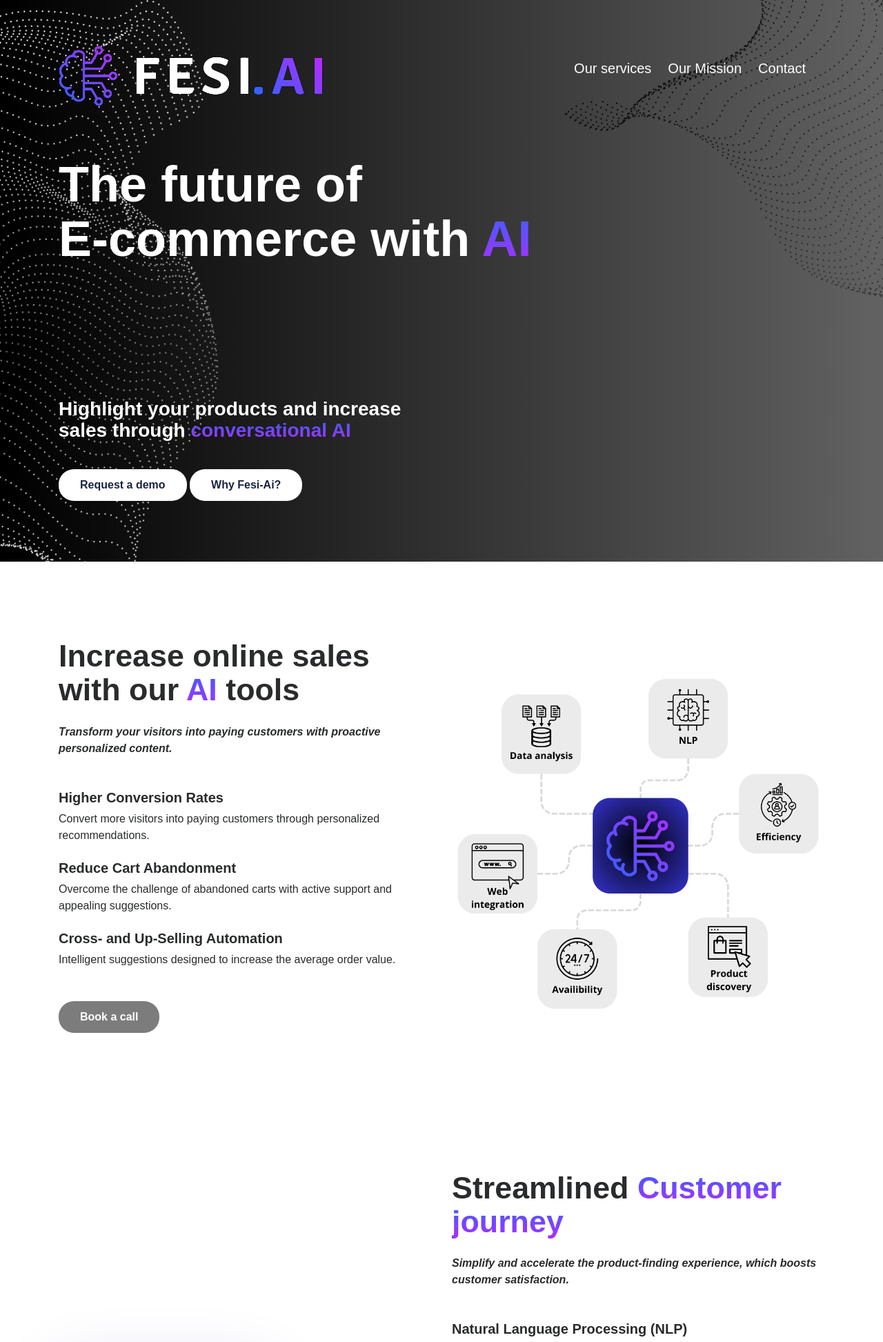
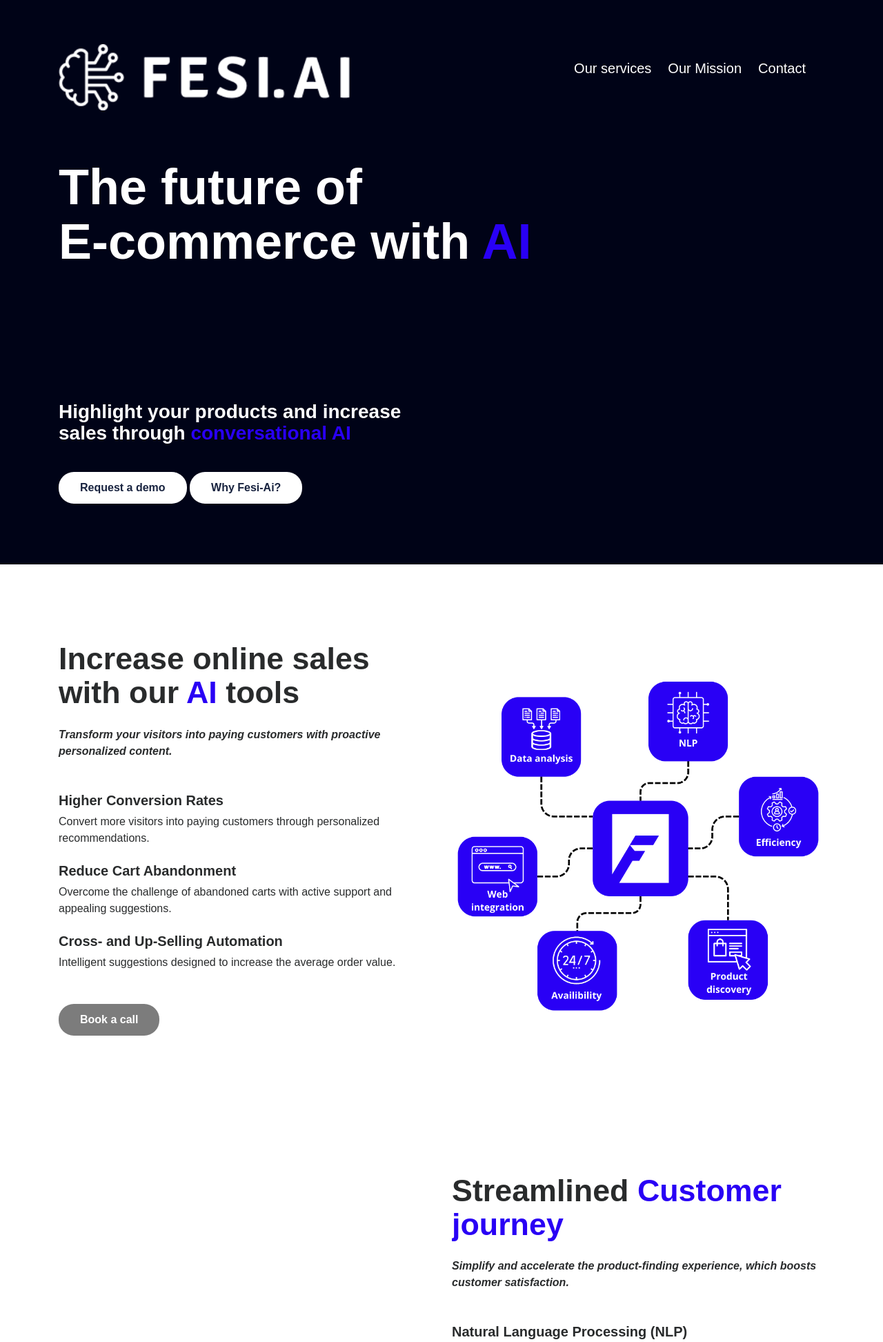
Before and after one commit to Fets7/fesi, a PHP site: page /index.html in a window 1280 px wide. Shown: the top 1945 px of the page at 69% size. Run offline with PHP 8.4, Linux system fonts and the light colour scheme; some libraries are stand-ins or nearby versions.

Commit message:
Add files via upload

```diff
--- a/Fesi.AI/css/custom.css
+++ b/Fesi.AI/css/custom.css
@@ -4,11 +4,11 @@ body {
     font-family: 'sans-serif', sans-serif !important;
 }
 .txtgrdnt {
-            background: -webkit-linear-gradient(#3a60ff, #aa2fff);
-            -webkit-background-clip: text;
-            -webkit-text-fill-color: transparent;
+    background: -webkit-linear-gradient(#2900f5, #2900f5);
+    -webkit-background-clip: text;
+    -webkit-text-fill-color: transparent;
+}
 
-}
 h2 {
     font-size: 2.8rem !important;
     font-weight: 700;
@@ -23,8 +23,12 @@ img {
 video {
     max-width: 80%;
     float: left;
-    box-shadow: 0 0px 100px rgba(8, 5, 187, 0.2);
+    /* box-shadow: 0 0px 100px rgba(8, 5, 187, 0.2); */
 
+}
+.logo {
+    height: 38%;
+    width: 38%;
 }
 
 a,
@@ -58,7 +62,7 @@ button {
 
 .cta-green:hover {
     color: #ffffff;
-    background: #5e50ff;
+    background: #2900f5;
 
 }
 
@@ -72,7 +76,7 @@ button {
     /* color: #ffffff;
     background: #121a2e; */
     color: #ffffff;
-    background: #5e50ff;
+    background: #2900f5;
 
 }
 
@@ -96,7 +100,6 @@ button {
 
 #feature-first {
     background: #ffffff;
-
 }
 #feature-first1 {
     background: #ffffff;
@@ -200,7 +203,7 @@ button {
         max-width: 100%;
         max-height: 100%;
         display: block;
-        margin-left: auto;
+        /* margin-left: auto; */
         margin-right: auto;
     }
     .feature img {
@@ -215,6 +218,13 @@ button {
     video.mx-auto.d-block {
         display: none !important;
     }
+    .logo {
+        height: auto;
+        width: auto;
+        display: block;
+        margin-left: auto;
+        margin-right: auto;
+    }
 }
 @media (min-width: 767px) {
     img.mx-auto.d-block1 {
--- a/Fesi.AI/css/nav.css
+++ b/Fesi.AI/css/nav.css
@@ -27,7 +27,8 @@
   left: 0;
   height: 3px;
   width: 0%;
-  background: linear-gradient(to right, #3a60ff 0%, #aa2fff 100%);
+  /* background: linear-gradient(to right, #3a60ff 0%, #aa2fff 100%); */
+  background: #2900f5;
   border-radius: 12px;
   transition: all 0.4s ease;
 }
--- a/Fesi.AI/index.html
+++ b/Fesi.AI/index.html
@@ -4,8 +4,8 @@
     <meta charset="UTF-8">
     <meta name="viewport" content="width=device-width, initial-scale=1, shrink-to-fit=no, viewport-fit=cover">
     <title>Fesi-AI</title>
-    <meta name="description" content="Ontdek uw groeimogelijkheden met innovatieve AI-oplossingen van Fesi-AI. Wij specialiseren ons in het ontwikkelen van op maat gemaakte AI die uw bedrijfsprestaties optimaliseert en nieuwe wegen naar succes opent door geavanceerde machine learning technologieen.">
-    <link rel="icon" href="img/logoWithoutName.png" sizes="32x32" type="image/png">
+    <meta name="description" content="Fesi.AI revolutionizes e-commerce by boosting sales with personalized advice and support, enhancing operational efficiency through automation, and eliminating waiting times for optimal customer satisfaction.">
+    <link rel="icon" href="img/LogoWithoutText.png" sizes="32x32" type="image/png">
     <!-- custom.css -->
     <link rel="stylesheet" href="css/custom.css">
     <!-- bootstrap.min.css -->
@@ -27,13 +27,14 @@
 </head>
 <body>
     <!-- banner -->
-    <div class="jumbotron jumbotron-fluid" id="banner" style="background-image: url(img/newbannerfesi.png);">
+    <!-- <div class="jumbotron jumbotron-fluid" id="banner" style="background-image: url(img/newbannerfesi.png);"> -->
+        <div class="jumbotron jumbotron-fluid" id="banner" style="background: #000317;">
         <!-- Navigatie -->
         <div class="container text-center text-md-left">
             <header>
                 <!-- Logo -->
                 <div data-aos="fade" data-aos-easing="linear" data-aos-duration="1000" data-aos-once="true" class="navigatie">
-                    <img class="logo" src="img/logo1.png" alt="logo">
+                    <img class="logo" src="img/logoWhite.png" alt="logo">
                     <ul class="nav-links">
                         <li class="center"><a href="#feature-last">Our services </a></li>
                         <li class="center"><a href="#onzeMissie">Our Mission</a></li>
@@ -97,7 +98,7 @@
                 </div>
                 <div data-aos="fade-right" data-aos-duration="1000" data-aos-once="true" class="col-md-6 align-self-center flex-md-first">
                     <img src="img/recomm.png" alt="Safe and reliable" class="mx-auto d-block1">
-                    <video src="img/video.mp4" autoplay loop muted="muted"  controlslist="nodownload playsinline" disableRemotePlayback class="mx-auto d-block"></video>
+                    <video src="img/video met kader.mp4" autoplay loop muted="muted"  controlslist="nodownload playsinline" disableRemotePlayback class="mx-auto d-block"></video>
                 </div>
             </div>
         </div>
@@ -140,7 +141,8 @@
         </div>
     </div>
     <!-- contact -->
-    <div class="jumbotron jumbotron-fluid" id="contact" style="background-image: url(img/newbannerfesi.png);">
+    <!-- <div class="jumbotron jumbotron-fluid" id="contact" style="background-image: url(img/newbannerfesi.png);"> -->
+    <div class="jumbotron jumbotron-fluid" id="contact" style="background: #000317;">
         <div class="container my-5">
             <div class="row justify-content-between">
                 <div class="col-md-6 text-white">
```
Also changed, not shown: Fesi.AI/img/Logo.png (added), Fesi.AI/img/LogoWithoutText.png (added), Fesi.AI/img/features.png, Fesi.AI/img/logoWhite.png (added), Fesi.AI/img/recomm.png, 1 other file.
